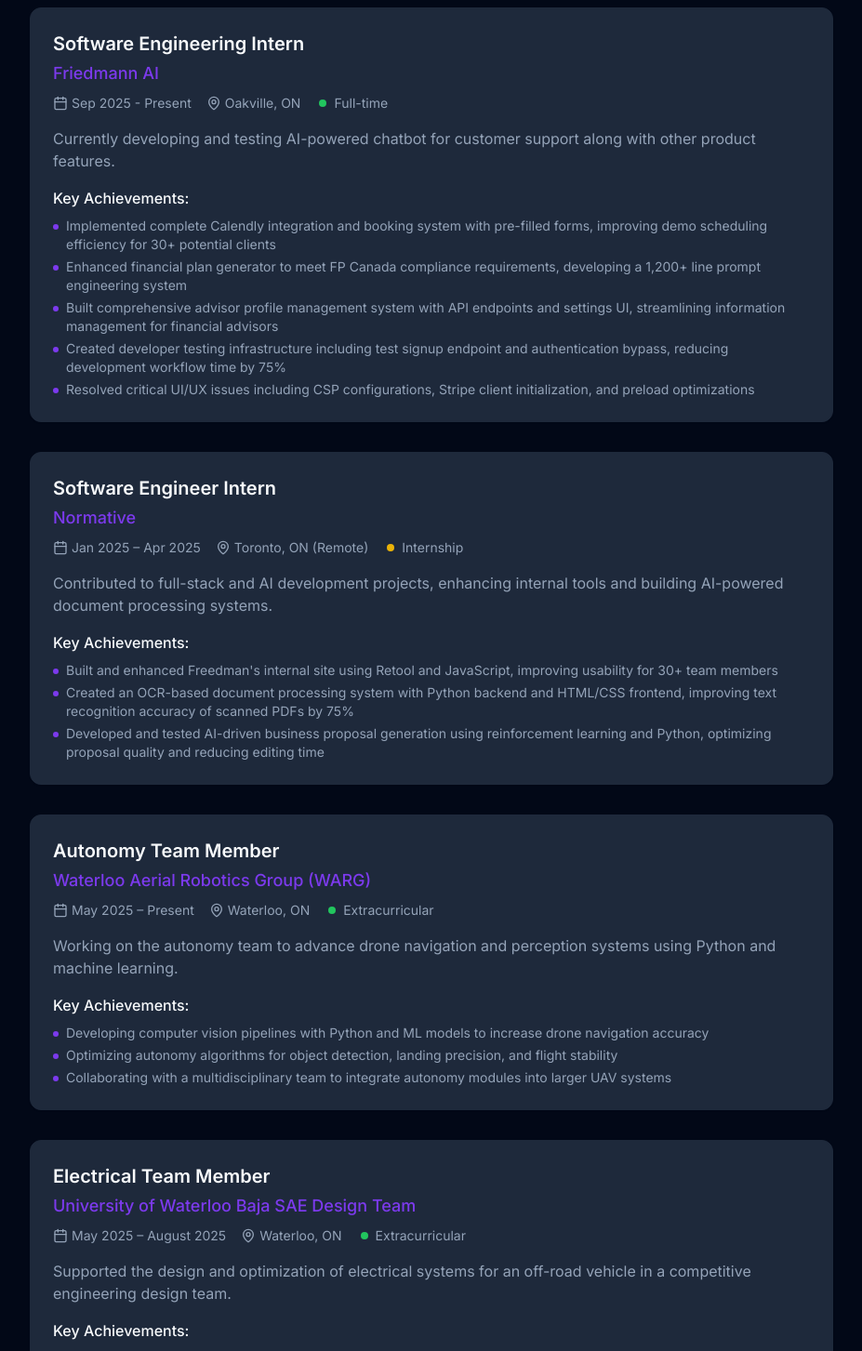
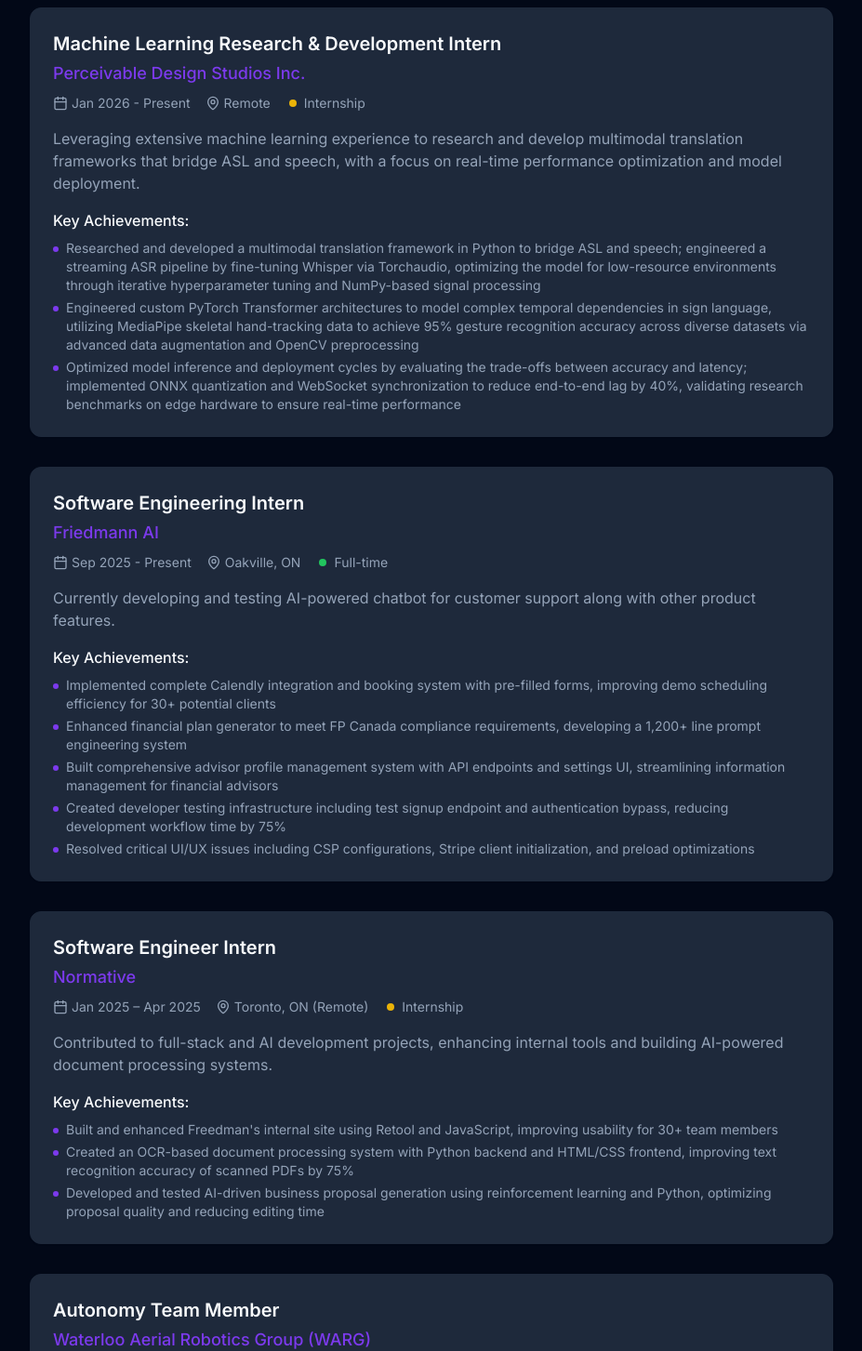
Before and after one commit to shilojeyaraj/Shilo-Personal-Portfolio, a Next.js app: page / in a window 1280 px wide. Shown: the part 2780-4233 px from the top of the page at 93% size, without its empty margins (176-1103 px from the left). Built offline with nearby package versions, Linux system fonts and the light colour scheme.

Commit message:
machine learning stuff

```diff
--- a/app/layout.tsx
+++ b/app/layout.tsx
@@ -14,14 +14,14 @@
 })
 
 export const metadata = {
-  title: 'Shilo Jeyaraj - Full Stack Developer',
-  description: 'Portfolio of Shilo Jeyaraj, a passionate Software developer specializing in modern web technologies, AI, and innovative solutions.',
-  keywords: 'Shilo Jeyaraj, Full Stack Developer, React, Next.js, TypeScript, Python, AI, Machine Learning',
+  title: 'Shilo Jeyaraj - Software Engineer',
+  description: 'Portfolio of Shilo Jeyaraj, a passionate Software Engineer specializing in modern web technologies, AI, and innovative solutions.',
+  keywords: 'Shilo Jeyaraj, Software Engineer, React, Next.js, TypeScript, Python, AI, Machine Learning',
   authors: [{ name: 'Shilo Jeyaraj' }],
   creator: 'Shilo Jeyaraj',
   openGraph: {
-    title: 'Shilo Jeyaraj - Full Stack Developer',
-    description: 'Portfolio of Shilo Jeyaraj, a passionate Software developer',
+    title: 'Shilo Jeyaraj - Software Engineer',
+    description: 'Portfolio of Shilo Jeyaraj, a passionate Software Engineer',
     url: 'https://shilojeyaraj.com',
     siteName: 'Shilo Jeyaraj Portfolio',
     locale: 'en_US',
@@ -29,8 +29,8 @@
   },
   twitter: {
     card: 'summary_large_image',
-    title: 'Shilo Jeyaraj - Software Developer',
-    description: 'Portfolio of Shilo , a passionate Software developer',
+    title: 'Shilo Jeyaraj - Software Engineer',
+    description: 'Portfolio of Shilo Jeyaraj, a passionate Software Engineer',
   },
 }
 
--- a/app/page.tsx
+++ b/app/page.tsx
@@ -301,6 +301,19 @@
 const ExperienceSection = () => {
   const experiences = [
     {
+      title: "Machine Learning Research & Development Intern",
+      company: "Perceivable Design Studios Inc.",
+      location: "Remote",
+      duration: "Jan 2026 - Present",
+      type: "Internship",
+      description: "Leveraging extensive machine learning experience to research and develop multimodal translation frameworks that bridge ASL and speech, with a focus on real-time performance optimization and model deployment.",
+      achievements: [
+        "Researched and developed a multimodal translation framework in Python to bridge ASL and speech; engineered a streaming ASR pipeline by fine-tuning Whisper via Torchaudio, optimizing the model for low-resource environments through iterative hyperparameter tuning and NumPy-based signal processing",
+        "Engineered custom PyTorch Transformer architectures to model complex temporal dependencies in sign language, utilizing MediaPipe skeletal hand-tracking data to achieve 95% gesture recognition accuracy across diverse datasets via advanced data augmentation and OpenCV preprocessing",
+        "Optimized model inference and deployment cycles by evaluating the trade-offs between accuracy and latency; implemented ONNX quantization and WebSocket synchronization to reduce end-to-end lag by 40%, validating research benchmarks on edge hardware to ensure real-time performance"
+      ]
+    },
+    {
       title: "Software Engineering Intern",
       company: "Friedmann AI",
       location: "Oakville, ON",
@@ -341,20 +354,6 @@
         "Developing computer vision pipelines with Python and ML models to increase drone navigation accuracy",
         "Optimizing autonomy algorithms for object detection, landing precision, and flight stability",
         "Collaborating with a multidisciplinary team to integrate autonomy modules into larger UAV systems"
-      ]
-    },
-      {
-      title: "Electrical Team Member",
-      company: "University of Waterloo Baja SAE Design Team",
-      location: "Waterloo, ON",
-      duration: "May 2025 – August 2025",
-      type: "Extracurricular",
-      description:
-        "Supported the design and optimization of electrical systems for an off-road vehicle in a competitive engineering design team.",
-      achievements: [
-        "Boosted circuit reliability by 30% through low-voltage system design and simulation",
-        "Designed custom PCBs to regulate and protect internal components, reducing voltage issues by 45%",
-        "Enhanced performance analysis by 25% by integrating data acquisition with accelerometers, RPM sensors, and strain gauges"
       ]
     }
   ]
```
